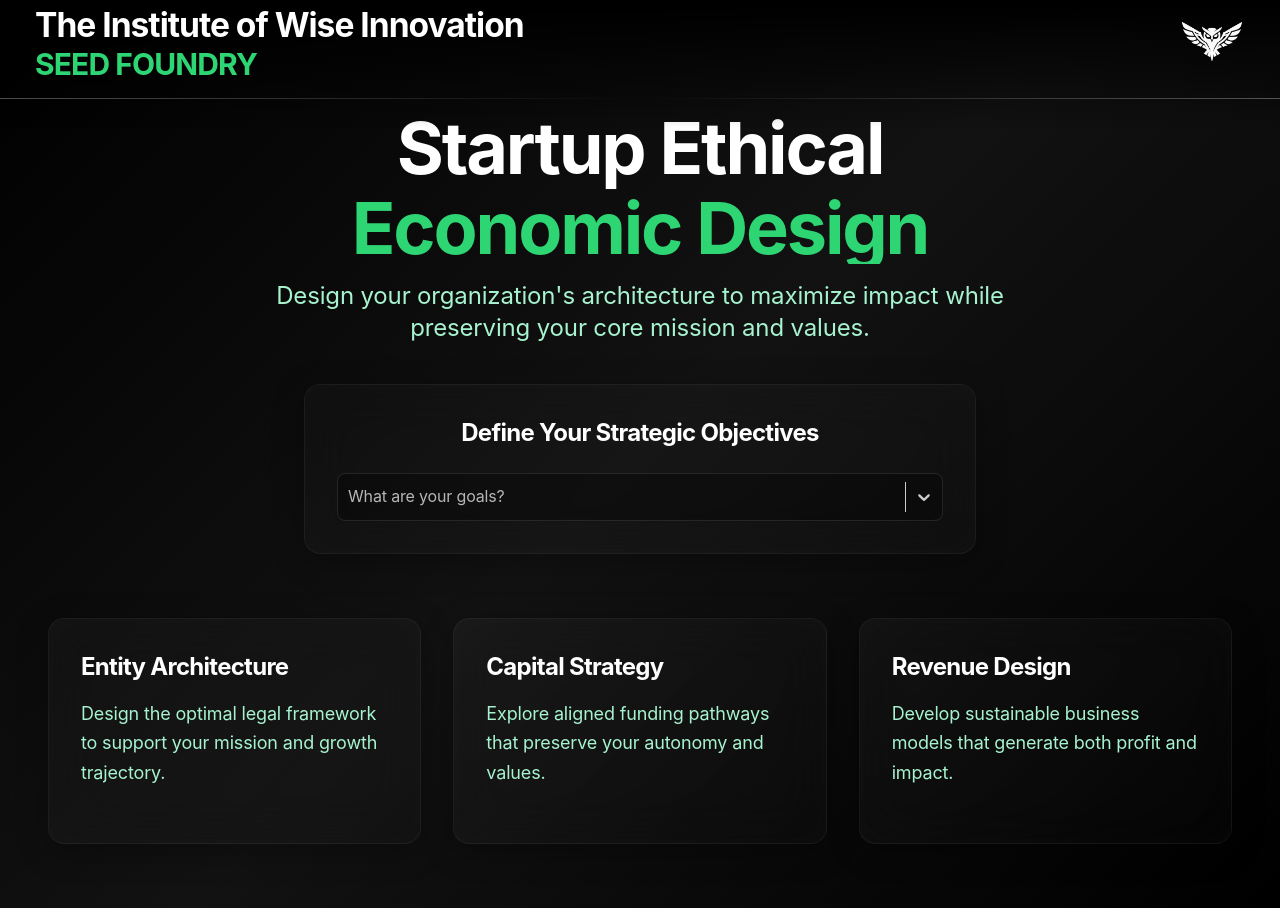
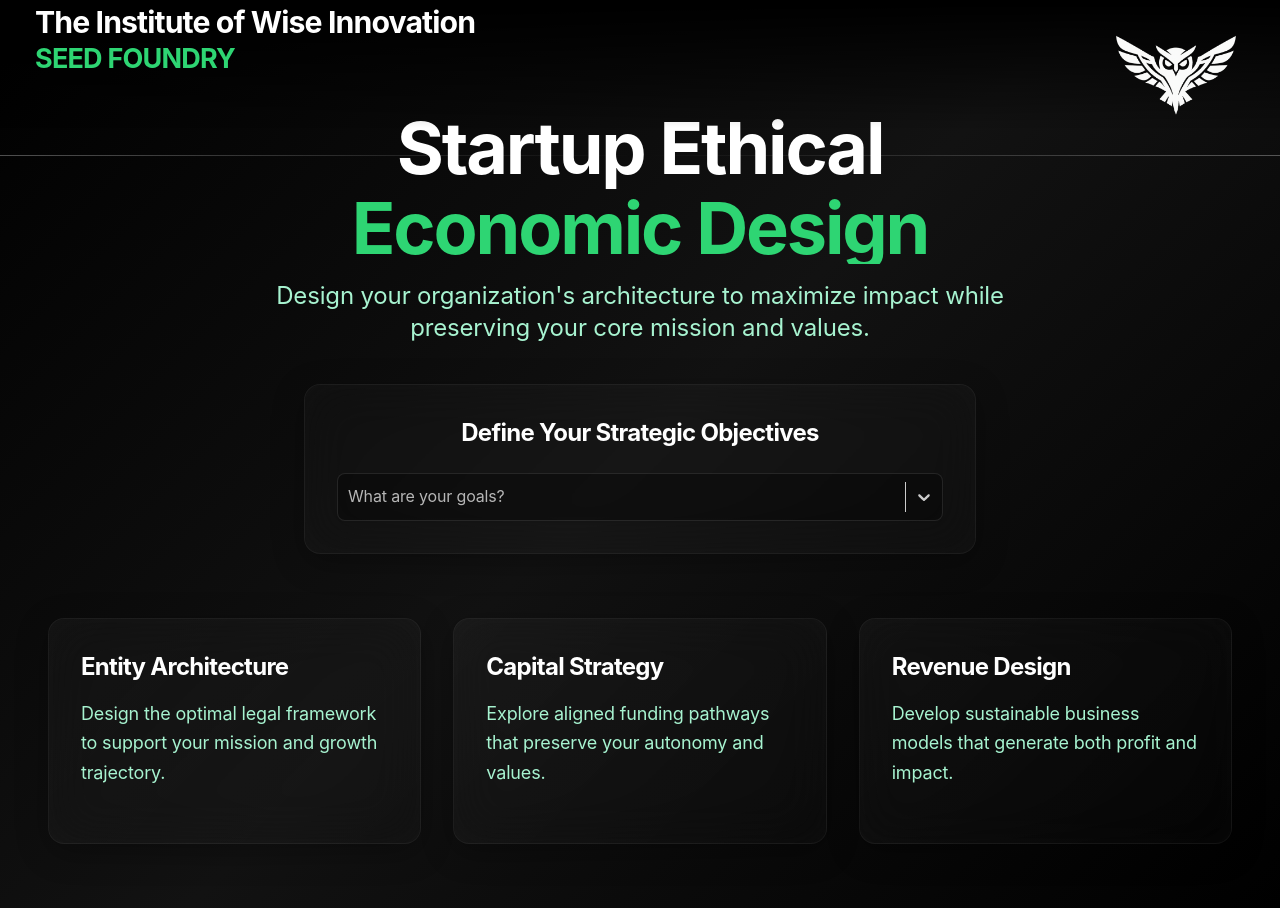
Before and after one commit to TurquoiseSound/SeedFoundry, a Next.js app: page / in a window 1280 px wide. Built offline with nearby package versions, Linux system fonts and the light colour scheme.

Commit message:
Update header text size and logo dimensions

```diff
--- a/src/app/layout.tsx
+++ b/src/app/layout.tsx
@@ -25,14 +25,14 @@ export default function RootLayout({
         <header className='header-container'>
           <div className='max-w-7xl mx-auto pl-[35px] pr-4 sm:pr-6 lg:pr-8 py-1 relative flex justify-between items-start'>
             <Link href='/' className="flex flex-col">
-              <h2 className='text-[2.1rem] font-bold text-white mb-0 leading-tight'>The Institute of Wise Innovation</h2>
-              <h3 className='text-[1.875rem] font-bold text-gradient leading-tight'>SEED FOUNDRY</h3>
+              <h2 className='text-[1.89rem] font-bold text-white mb-0 leading-tight'>The Institute of Wise Innovation</h2>
+              <h3 className='text-[1.69rem] font-bold text-gradient leading-tight'>SEED FOUNDRY</h3>
             </Link>
             <Image
               src="/seed_logo.png"
               alt="Institute of Wise Innovation Logo"
-              width={72}
-              height={72}
+              width={144}
+              height={144}
               className='transition-transform duration-300 hover:scale-110 mt-1'
             />
             <div className='absolute bottom-0 left-0 right-0 h-[1px] bg-gradient-to-r from-white/30 via-transparent to-white/30 transform transition-opacity duration-300 header-divider'></div>
```
